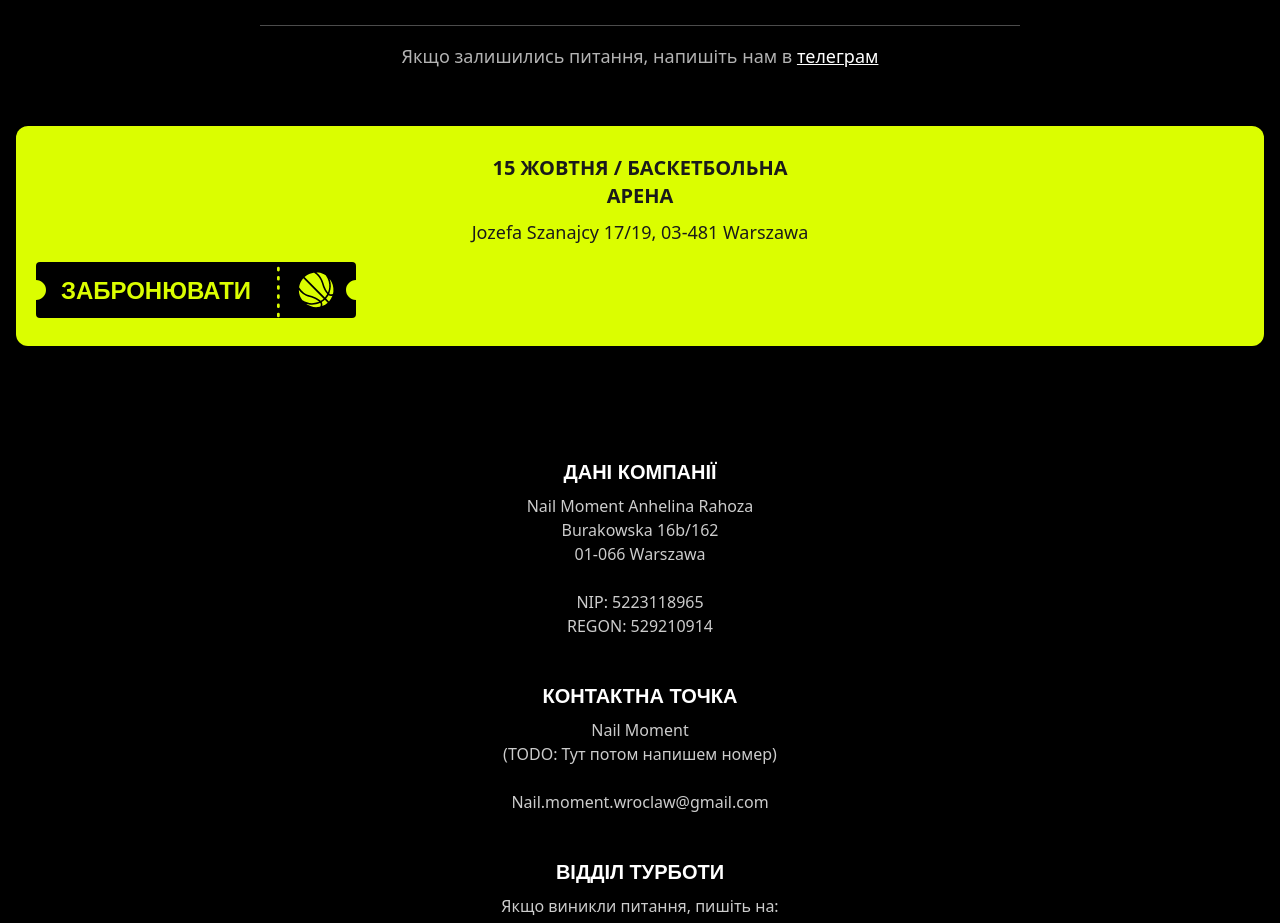
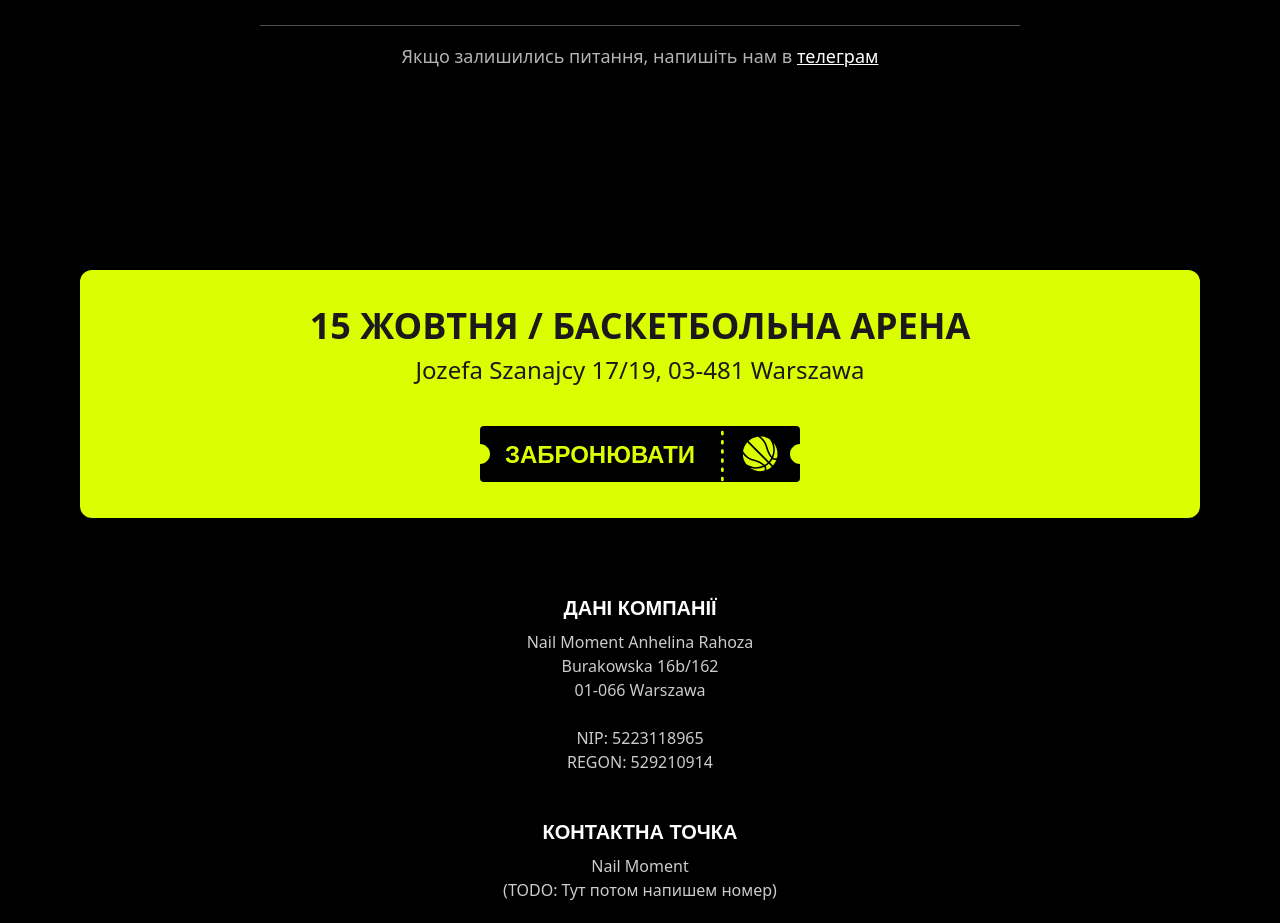
Before and after one commit to serhiihaniuk/nailmoment_next, a Next.js app: page / in a window 1280 px wide. Shown: the part 8002-8925 px from the top of the page. Built offline with nearby package versions, Linux system fonts and the light colour scheme; a web font is replaced by a local one.

Commit message:
finish with card section for desktop

```diff
--- a/src/app/page.tsx
+++ b/src/app/page.tsx
@@ -566,11 +566,13 @@ export default function Home() {
         </div>
       </section>
 
-      <section className="px-4 pb-14 flex flex-col gap-4 justify-start">
-        <div className="py-7 px-5 bg-accent-green text-accent-green-foreground rounded-xl">
-          <h2 className="w-[296px] mx-auto uppercase text-primary font-bold text-xl text-center mb-2">15 жовтня / Баскетбольна арена</h2>
-          <p className="text-primary font-normal text-lg text-center mb-4">Jozefa Szanajcy 17/19, 03-481 Warszawa</p>
-          <TicketButton color="black">ЗАБРОНЮВАТИ</TicketButton>
+      <section className="px-4 pb-14 lg:pt-36 lg:pb-5">
+        <div className="relative w-full h-full flex flex-col gap-4 lg:max-w-[1120px] lg:m-auto">
+          <div className="py-7 px-5 bg-accent-green text-accent-green-foreground rounded-xl lg:py-9">
+            <h2 className="w-[296px] mx-auto uppercase text-primary font-bold text-xl text-center mb-2 lg:w-full lg:text-4xl">15 жовтня / Баскетбольна арена</h2>
+            <p className="text-primary font-normal text-lg text-center mb-4 lg:text-2xl lg:mb-10">Jozefa Szanajcy 17/19, 03-481 Warszawa</p>
+            <TicketButton className="m-auto" color="black">ЗАБРОНЮВАТИ</TicketButton>
+          </div>
         </div>
       </section>
 
```
